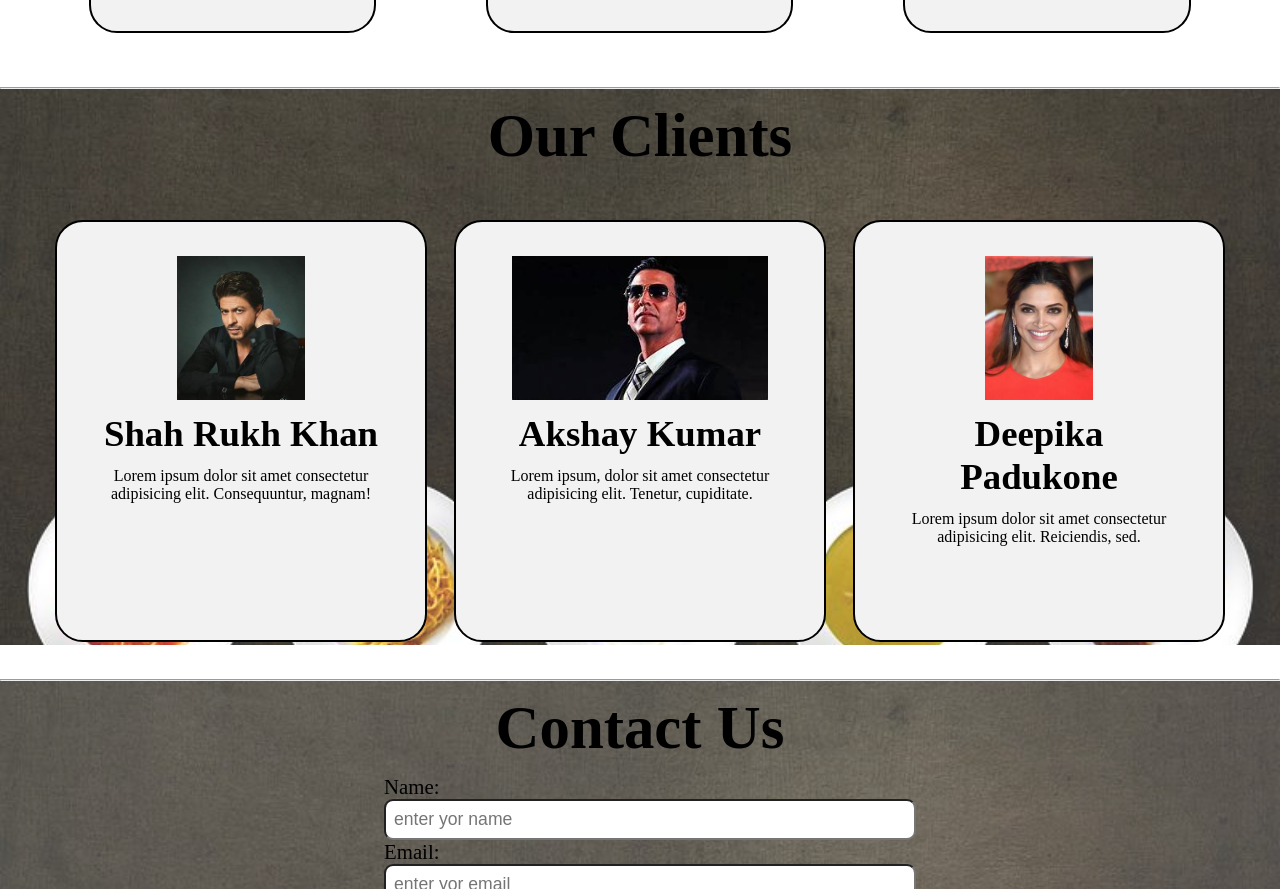
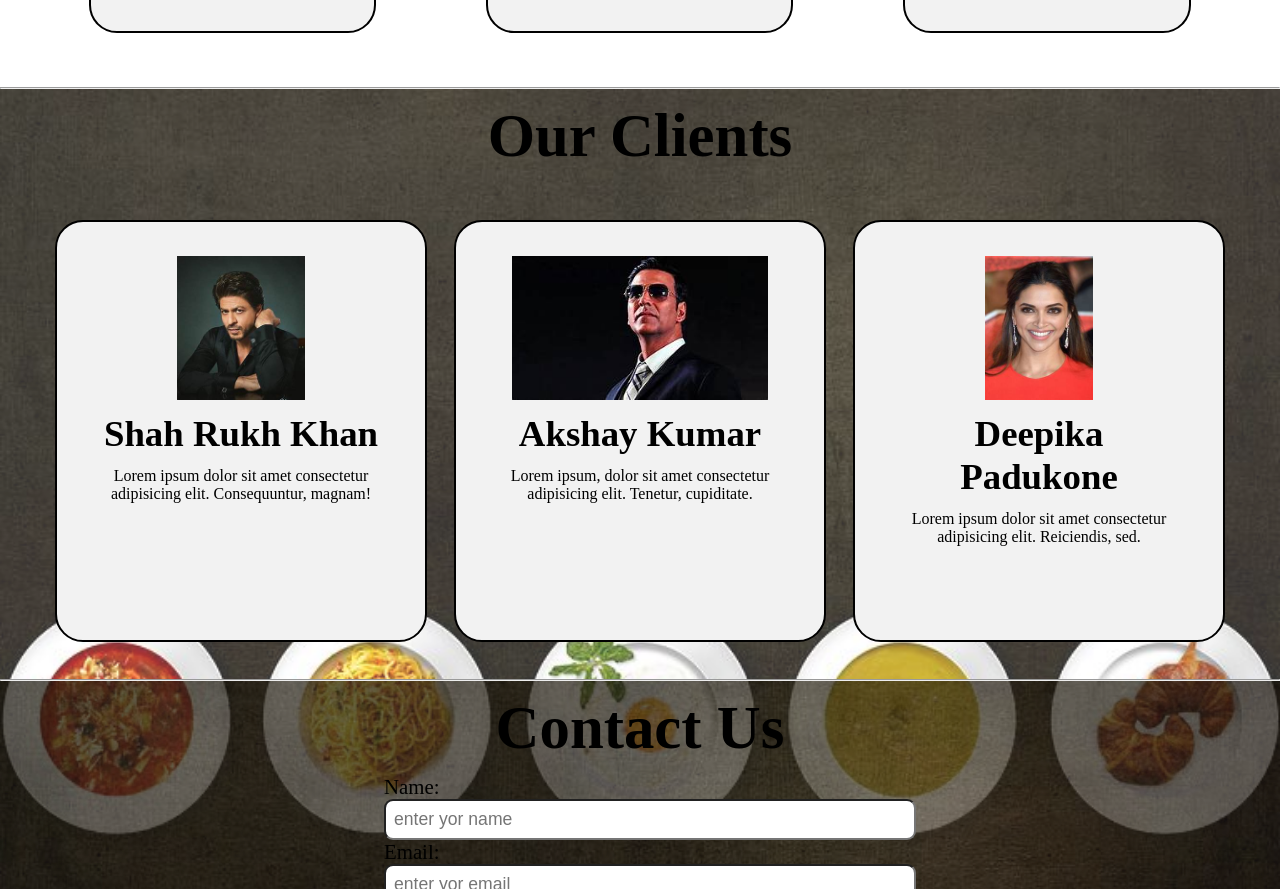
Before and after one commit to muskangupta02/food-website, a plain HTML site: page index.html in a window 1280 px wide. Shown: the part 1248-2137 px from the top of the page. Drawn offline with Linux system fonts and the light colour scheme.

Commit message:
Update style.css

```diff
--- a/style.css
+++ b/style.css
@@ -123,9 +123,9 @@ html{
     height: 350px;
     width: 300px;
 }
-#client-section{
+/* #client-section{
     position: relative;
-}
+} */
 #client-section::before{
     content: "";
     position: absolute;
```
